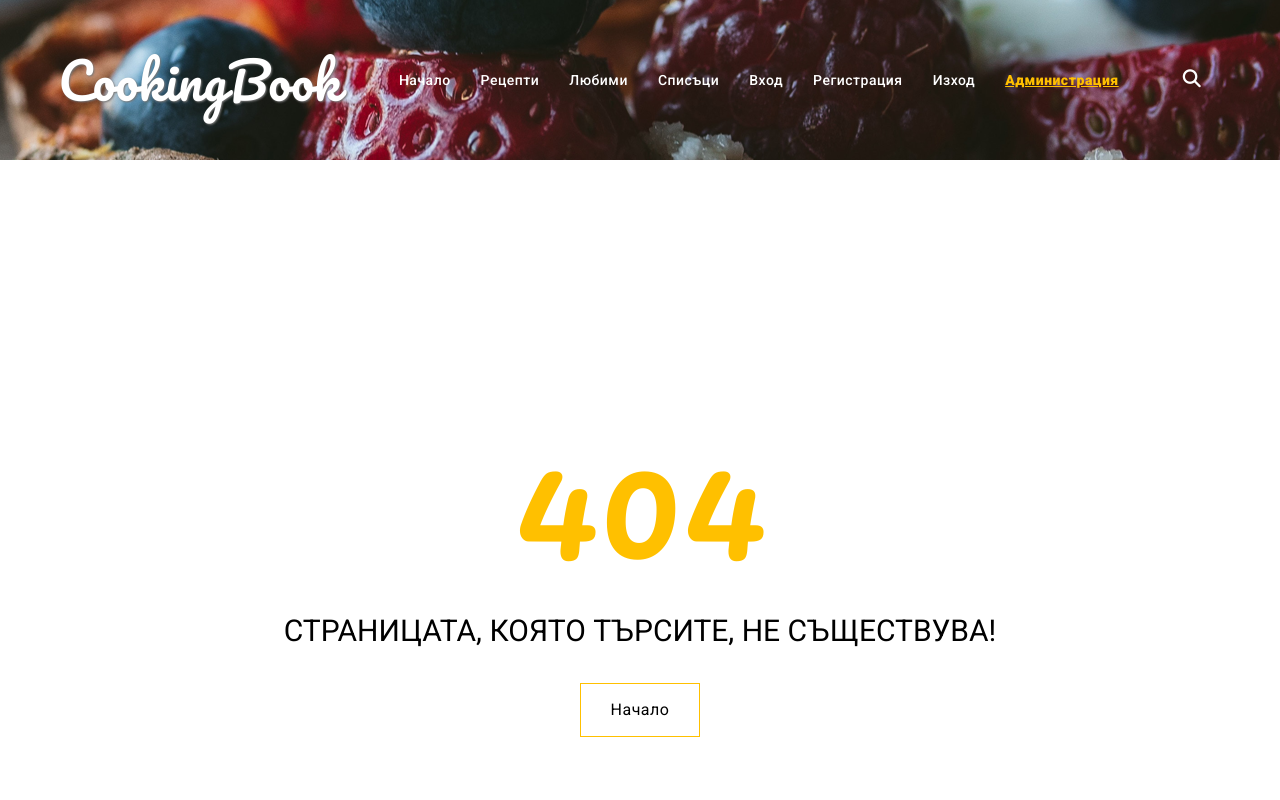
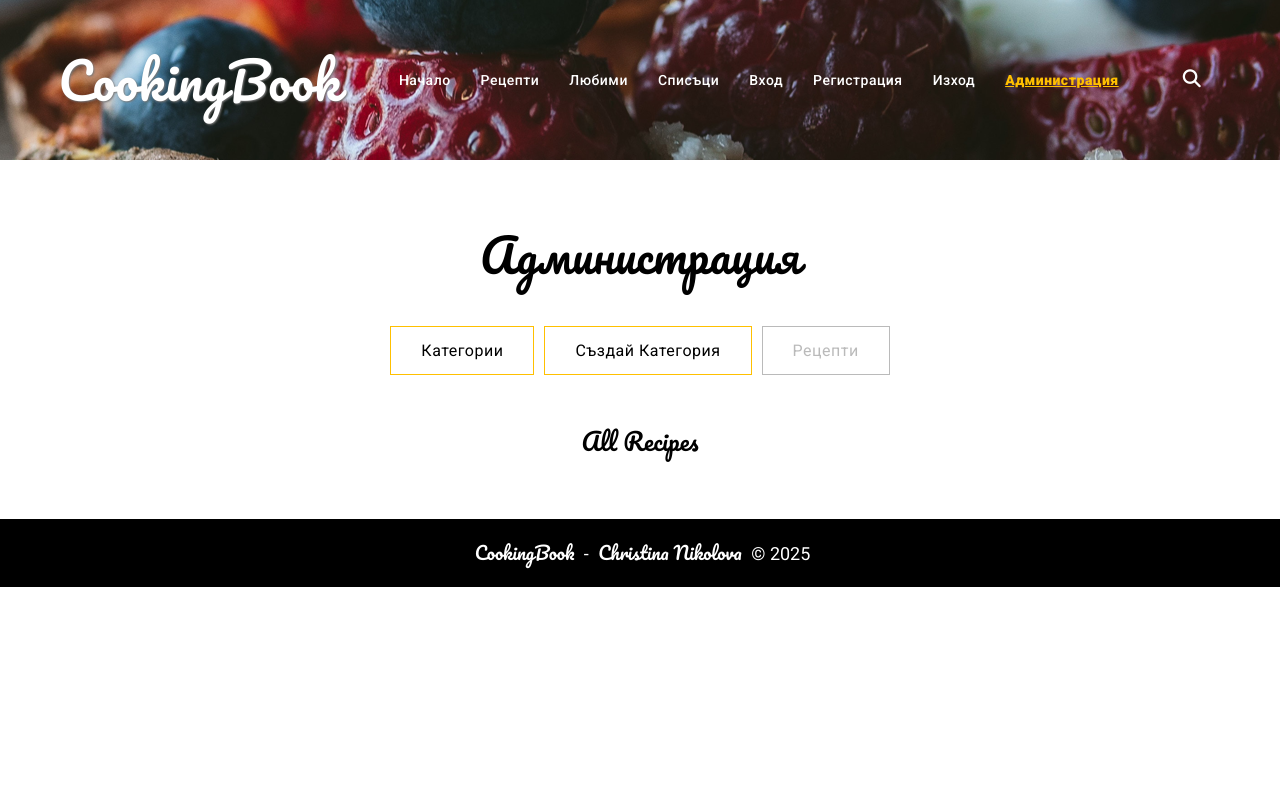
Before and after one commit to ChristinaNikolova/CookingBook, a React (Vite) app in the folder client/: page /admin/recipe/all in a window 1280 px wide. Before the commit this address had no page. Shown: the top 800 px of the page. Built offline with nearby package versions, Linux system fonts and the light colour scheme.

Commit message:
add All Recipes component for the admin

```diff
--- a/client/src/App.jsx
+++ b/client/src/App.jsx
@@ -21,6 +21,9 @@ const AllCategories = lazy(() =>
 );
 const CreateCategory = lazy(() =>
   import("./components/Administration/Category/Create/Create")
+);
+const AllRecipes = lazy(() =>
+  import("./components/Administration/Recipe/All/All")
 );
 
 // todo add RouteGuard
@@ -83,6 +86,17 @@ function App() {
               }
             />
           </Route>
+
+          <Route path="recipe">
+            <Route
+              path="all"
+              element={
+                <Suspense fallback={<Loader />}>
+                  <AllRecipes />
+                </Suspense>
+              }
+            />
+          </Route>
         </Route>
         <Route path="*" element={<NotFound />} />
       </Routes>
--- a/client/src/components/Administration/Jumbo/Jumbo.jsx
+++ b/client/src/components/Administration/Jumbo/Jumbo.jsx
@@ -28,7 +28,11 @@ export default function Jumbo() {
           />
         </li>
         <li className={styles["admin-jumbo-li"]}>
-          <ButtonLink path="/" text="Рецепти" disabled={disabledButton()} />
+          <ButtonLink
+            path="/admin/recipe/all"
+            text="Рецепти"
+            disabled={disabledButton("/admin/recipe/all")}
+          />
         </li>
       </ul>
       <Outlet />
--- /dev/null
+++ b/client/src/components/Administration/Recipe/All/All.jsx
@@ -0,0 +1,3 @@
+export default function AllRecipes() {
+  return <h1>All Recipes</h1>;
+}
```
Also changed, not shown: client/src/components/Administration/Recipe/All/All.module.css (added).
